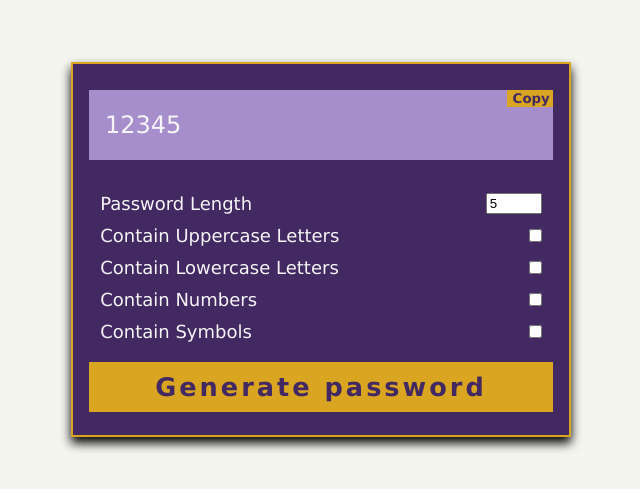
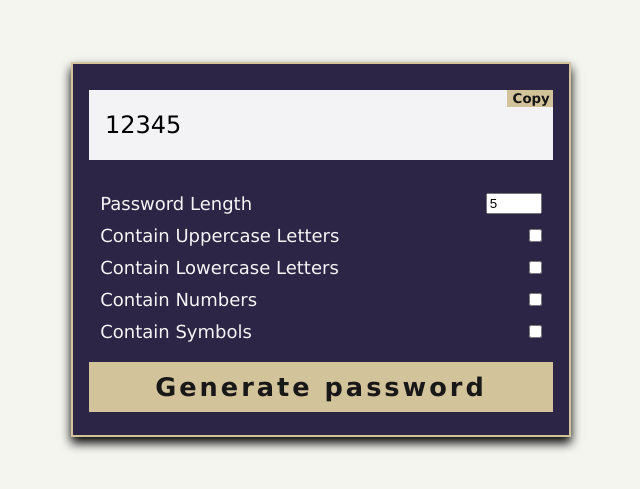
Before and after one commit to HildaAb/password-generator, a plain HTML site: page index.html in a window 1280 px wide. Shown: the part 151-640 px from the top of the page, without its empty margins (319-959 px from the left). Drawn offline with Linux system fonts and the light colour scheme.

Commit message:
adjusted style

```diff
--- a/style.css
+++ b/style.css
@@ -16,8 +16,8 @@ body {
 }
 
 .pw-container {
-  background-color: rgb(67, 41, 98);
-  border: 2px solid goldenrod;
+  background-color: rgb(45, 37, 69);
+  border: 2px solid rgb(211, 195, 154);
 
   box-shadow: 0 6px 10px rgba(0, 0, 0, 04);
   width: 500px;
@@ -30,7 +30,7 @@ body {
 }
 
 .pw {
-  background-color: rgb(166, 141, 203);
+  background-color: rgb(243, 242, 244);
   width: 100%;
   height: 70px;
   display: flex;
@@ -42,10 +42,14 @@ body {
   overflow: auto;
 }
 
+#pw {
+  color: black;
+}
+
 .copy {
   position: absolute;
-  background-color: goldenrod;
-  color: rgb(67, 41, 98);
+  background-color: rgb(211, 195, 154);
+  color: rgb(22, 22, 22);
   font-family: "Lucida Sans", "Lucida Sans Regular", "Lucida Grande",
     "Lucida Sans Unicode", Geneva, Verdana, sans-serif;
   font-weight: bold;
@@ -75,8 +79,8 @@ body {
     "Lucida Sans Unicode", Geneva, Verdana, sans-serif;
   padding: 0.6rem;
   border: none;
-  background-color: goldenrod;
-  color: rgb(67, 41, 98);
+  background-color: rgb(211, 195, 154);
+  color: rgb(25, 24, 25);
   width: 100%;
   margin-top: 20px;
 }
```
